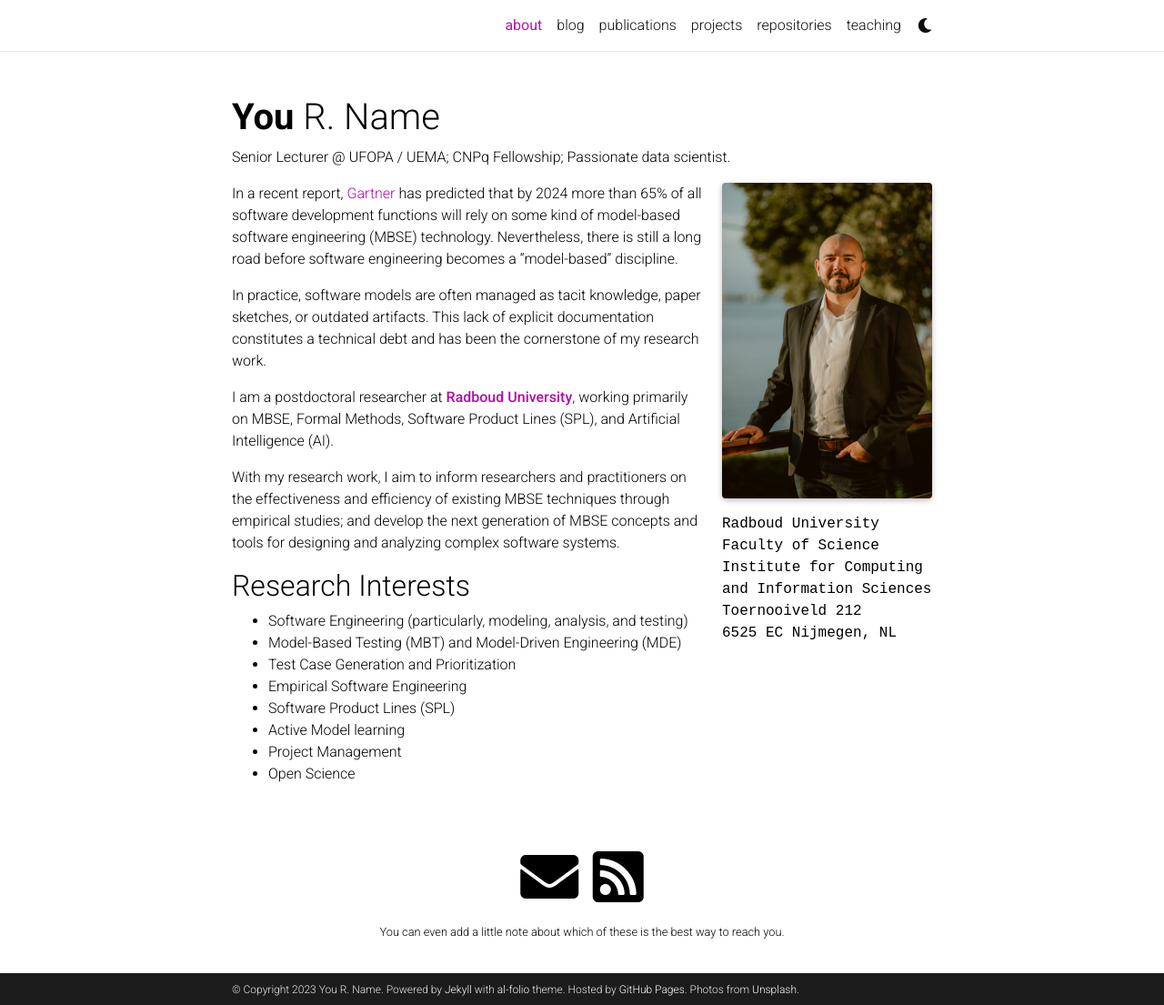
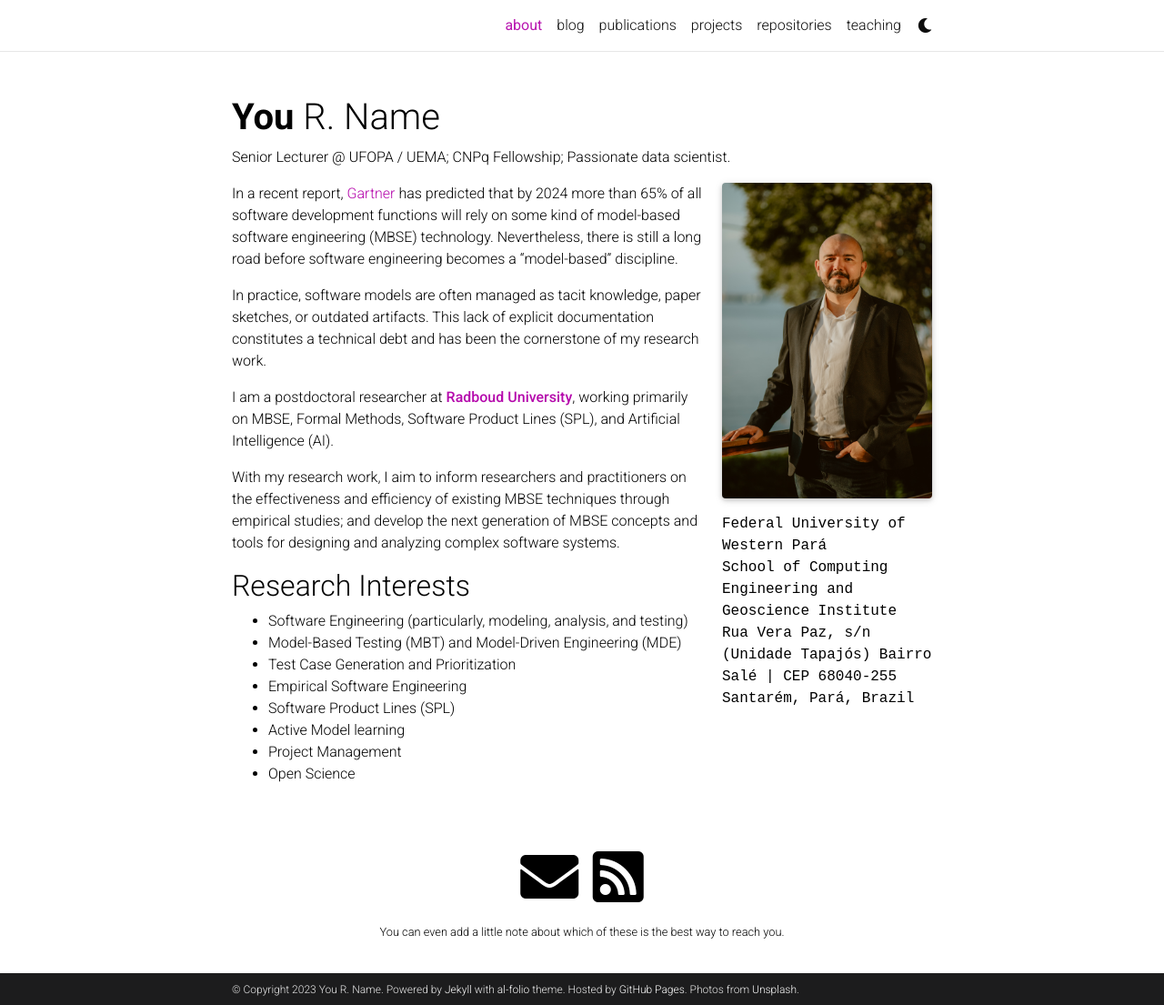
Before and after one commit to fabiolobato/fabiolobato.github.io, a Jekyll site: the page built from _pages/about.md, in a window 1280 px wide and 1105 px high. Shown: the whole window at 91% size. Built offline with Jekyll 4.4.1, drawn with Linux system fonts in a browser that asks for light colours; full-size pictures stand in for the smaller copies a plugin makes; comment, search, counter and statistics services are not loaded; a style sheet for code colours, icons or effects is not loaded.

Commit message:
Update about.md

```diff
--- a/_pages/about.md
+++ b/_pages/about.md
@@ -9,11 +9,11 @@ profile:
   image: fabio_ufopa.jpg
   image_circular: false # crops the image to make it circular
   address: >
-    <p>Radboud University</p>
-    <p>Faculty of Science</p>
-    <p>Institute for Computing and Information Sciences</p>
-    <p>Toernooiveld 212</p>
-    <p>6525 EC Nijmegen, NL</p>
+    <p>Federal University of Western Pará</p>
+    <p>School of Computing</p>
+    <p>Engineering and Geoscience Institute</p>
+    <p>Rua Vera Paz, s/n (Unidade Tapajós) Bairro Salé | CEP 68040-255</p>
+    <p>Santarém, Pará, Brazil</p>
 
 news: false  # includes a list of news items
 selected_papers: false # includes a list of papers marked as "selected={true}"
```
